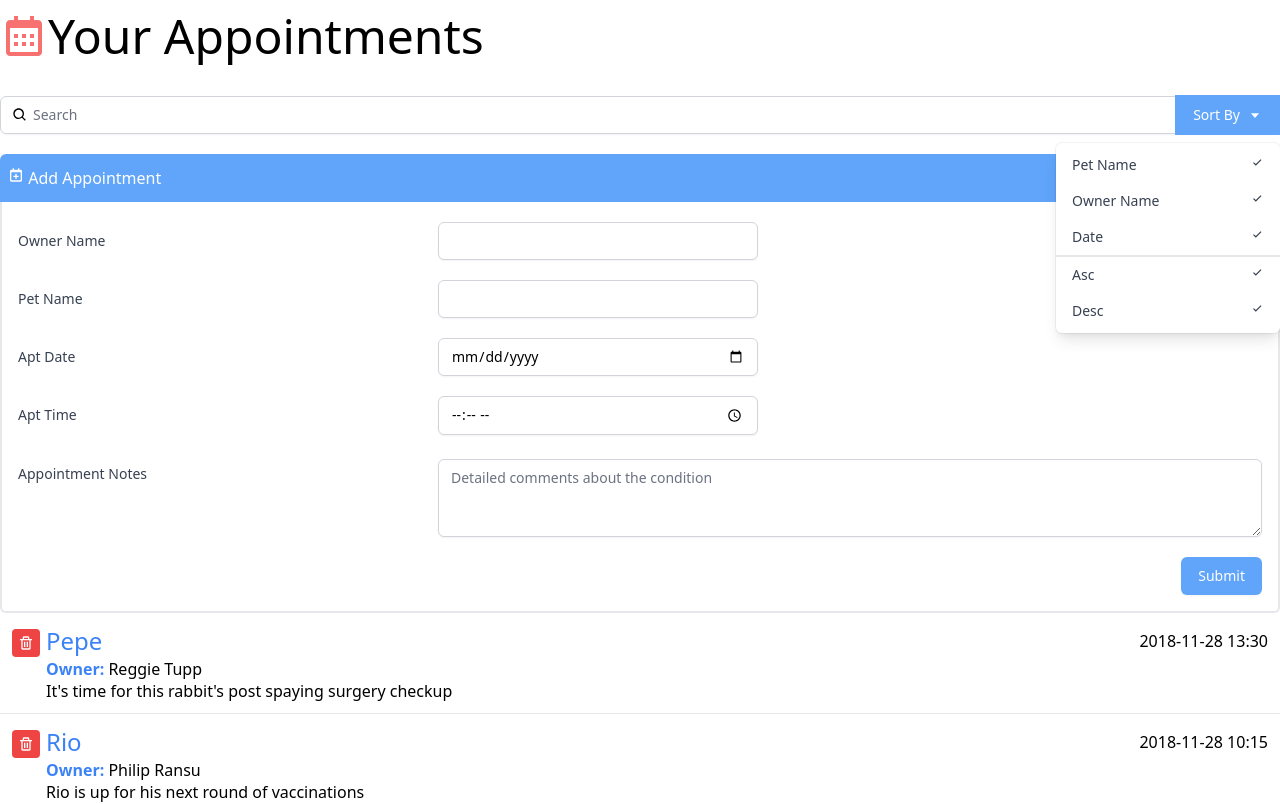
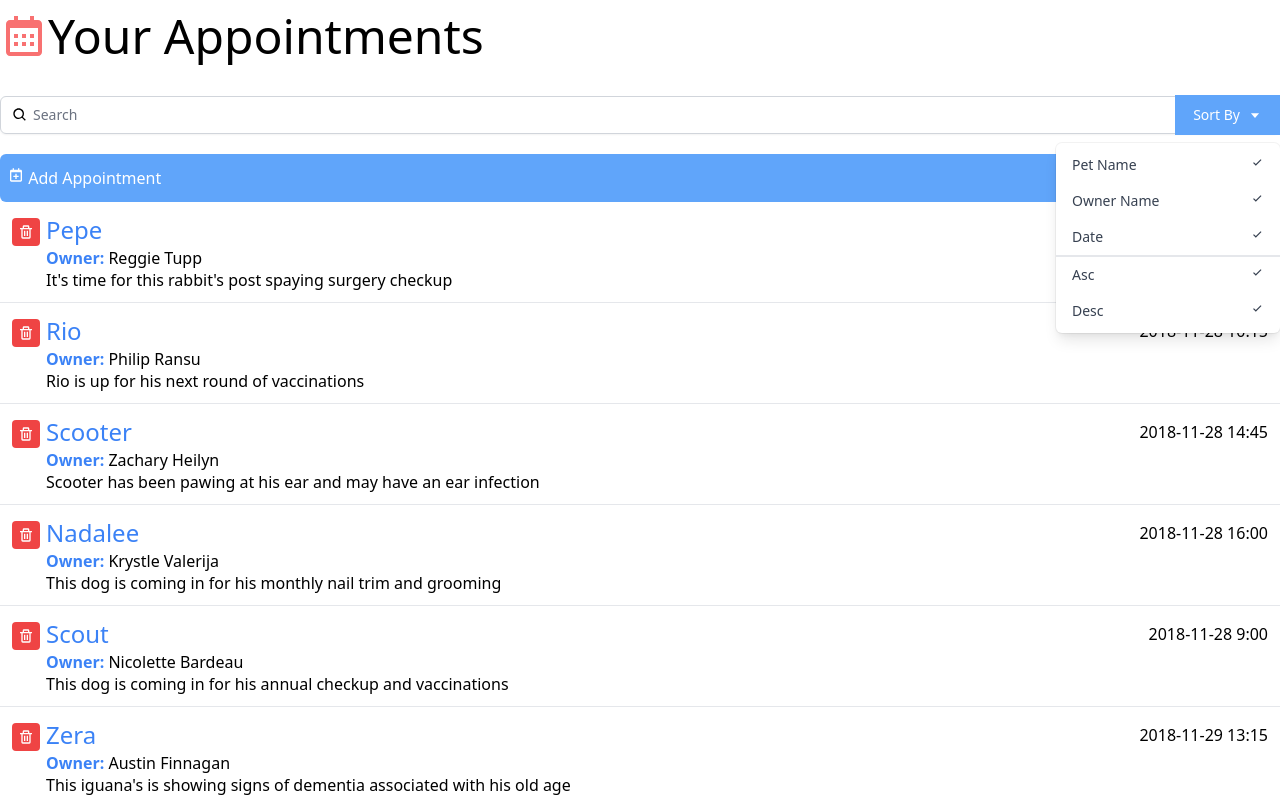
Before and after one commit to ridwanediallo/Become-React-Developer, a React (Create React App) app in the folder 02-react-interface/: page / in a window 1280 px wide. Shown: the top 804 px of the page. Built offline with nearby package versions, Linux system fonts and the light colour scheme.

Commit message:
Add useState to toggle AddAppointment form

```diff
--- a/02-react-interface/src/components/AddAppointment.js
+++ b/02-react-interface/src/components/AddAppointment.js
@@ -1,11 +1,21 @@
 import { BiCalendarPlus } from "react-icons/bi"
+import { useState } from "react";
 
 const AddAppointment = () => {
+   const [toggleForm, settoggleform] = useState(false);
+
+   const handleToggleForm = () => {
+    settoggleform(!toggleForm);
+   }
+
     return(
         <div>
-      <button className="bg-blue-400 text-white px-2 py-3 w-full text-left rounded-t-md">
+      <button onClick={handleToggleForm} className={`bg-blue-400 text-white px-2 py-3 w-full text-left rounded-t-md ${toggleForm ? 'rounded-t-md' : 'rounded-md'}`}>
         <div><BiCalendarPlus className="inline-block align-text-top" />  Add Appointment</div>
       </button>
+
+       {
+         toggleForm &&
          <div className="border-r-2 border-b-2 border-l-2 border-light-blue-500 rounded-b-md pl-4 pr-4 pb-4">
          <div className="sm:grid sm:grid-cols-3 sm:gap-4 sm:items-start  sm:pt-5">
            <label htmlFor="ownerName" className="block text-sm font-medium text-gray-700 sm:mt-px sm:pt-2">
@@ -66,6 +76,7 @@
            </div>
          </div>
        </div>
+       }
     </div>
     )
 }
```
Lines whose indentation alone changed are shown as unchanged.
